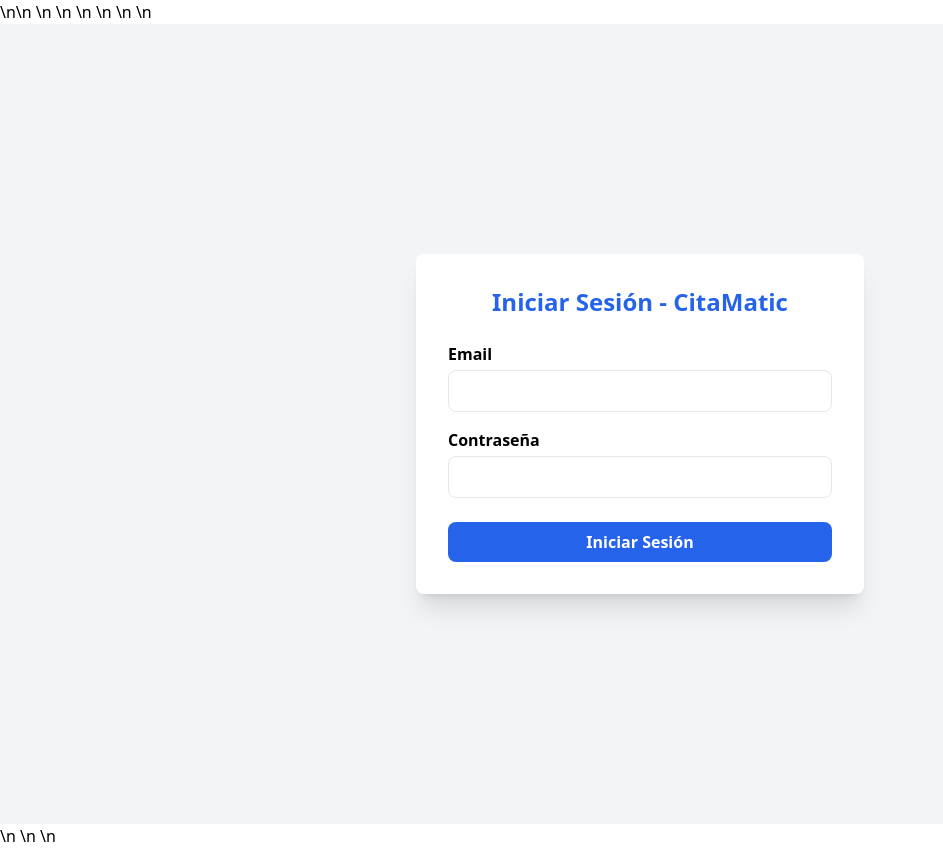
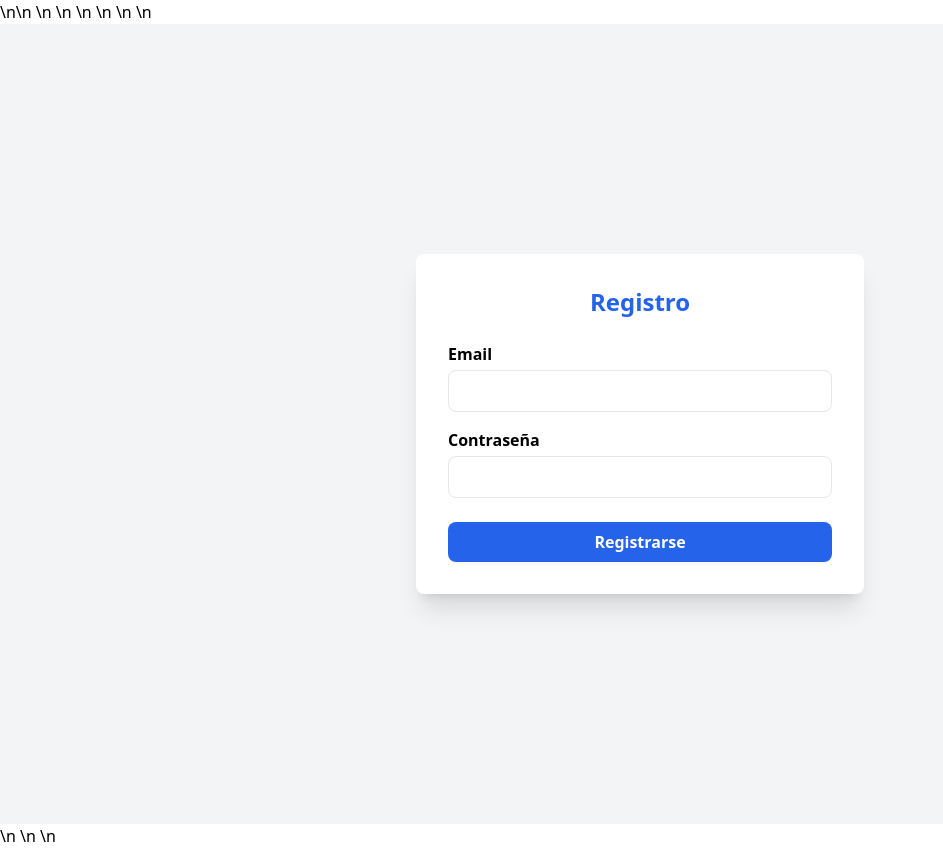
Before and after one commit to ARVI17/KIBA, a React (Vite) app in the folder frontend/: page /register in a window 1280 px wide. Shown: the whole page, without its empty margins (0-943 px from the left). Built offline with nearby package versions, Linux system fonts and the light colour scheme; no server answers.

Commit message:
Add registration and home pages with auth guards

```diff
--- a/frontend/src/App.jsx
+++ b/frontend/src/App.jsx
@@ -1,23 +1,30 @@
-import { BrowserRouter as Router, Routes, Route } from 'react-router-dom'
+import { BrowserRouter as Router, Routes, Route, Navigate } from 'react-router-dom'
 import Layout from './components/Layout'
+import ProtectedRoute from './components/ProtectedRoute'
 import Dashboard from './pages/Dashboard'
 import SendSMS from './pages/SendSMS'
 import ImportSMS from './pages/ImportSMS'
 import Reports from './pages/Reports'
 import Login from './pages/Login'
+import Register from './pages/Register'
+import Home from './pages/Home'
 
 export default function App() {
   return (
     <Router>
       <Routes>
         <Route path="/login" element={<Login />} />
-        <Route element={<Layout />}>
-          <Route path="/dashboard" element={<Dashboard />} />
-          <Route path="/send-sms" element={<SendSMS />} />
-          <Route path="/import-sms" element={<ImportSMS />} />
-          <Route path="/reports" element={<Reports />} />
+        <Route path="/register" element={<Register />} />
+        <Route element={<ProtectedRoute />}>
+          <Route element={<Layout />}>
+            <Route path="/" element={<Home />} />
+            <Route path="/dashboard" element={<Dashboard />} />
+            <Route path="/send-sms" element={<SendSMS />} />
+            <Route path="/import-sms" element={<ImportSMS />} />
+            <Route path="/reports" element={<Reports />} />
+          </Route>
         </Route>
-        <Route path="*" element={<Login />} />
+        <Route path="*" element={<Navigate to="/" />} />
       </Routes>
     </Router>
   )
--- a/frontend/src/AuthContext.jsx
+++ b/frontend/src/AuthContext.jsx
@@ -1,6 +1,6 @@
 import React, { createContext, useContext, useState } from 'react';
 
-const AuthContext = createContext({ token: null, user: null });
+const AuthContext = createContext({ token: null, user: null, login: () => {}, logout: () => {}, getUser: () => null });
 
 export function AuthProvider({ children }) {
   const [token, setToken] = useState(() => localStorage.getItem('token'));
@@ -23,8 +23,12 @@
     localStorage.removeItem('user');
   };
 
+  const getUser = () => {
+    return user;
+  };
+
   return (
-    <AuthContext.Provider value={{ token, user, login, logout }}>
+    <AuthContext.Provider value={{ token, user, login, logout, getUser }}>
       {children}
     </AuthContext.Provider>
   );
--- a/frontend/src/components/Layout.jsx
+++ b/frontend/src/components/Layout.jsx
@@ -1,15 +1,25 @@
-import { Link, Outlet } from 'react-router-dom'
+import { Link, Outlet, useNavigate } from 'react-router-dom'
+import { useAuth } from '../AuthContext'
 
 export default function Layout() {
+  const navigate = useNavigate();
+  const { logout } = useAuth();
+
+  const handleLogout = () => {
+    logout();
+    navigate('/login');
+  }
+
   return (
     <div>
       <header className="bg-blue-600 text-white">
         <nav className="container mx-auto p-4 flex gap-4">
+          <Link to="/">Inicio</Link>
           <Link to="/dashboard">Dashboard</Link>
           <Link to="/send-sms">Enviar SMS</Link>
           <Link to="/import-sms">Importar SMS</Link>
           <Link to="/reports">Reportes</Link>
-          <Link to="/login" className="ml-auto">Salir</Link>
+          <button onClick={handleLogout} className="ml-auto">Salir</button>
         </nav>
       </header>
       <main className="p-4">
--- /dev/null
+++ b/frontend/src/components/ProtectedRoute.jsx
@@ -0,0 +1,10 @@
+import { Navigate, Outlet } from 'react-router-dom';
+import { useAuth } from '../AuthContext';
+
+export default function ProtectedRoute() {
+  const { token } = useAuth();
+  if (!token) {
+    return <Navigate to="/login" replace />;
+  }
+  return <Outlet />;
+}
--- /dev/null
+++ b/frontend/src/pages/Home.jsx
@@ -0,0 +1,13 @@
+import React from 'react';
+import { useAuth } from '../AuthContext';
+
+export default function Home() {
+  const { getUser } = useAuth();
+  const user = getUser();
+  return (
+    <div className="p-6">
+      <h1 className="text-2xl font-bold mb-4 text-blue-600">Bienvenido a CitaMatic</h1>
+      {user && <p className="text-gray-700">Sesión iniciada como {user.email}</p>}
+    </div>
+  );
+}
--- /dev/null
+++ b/frontend/src/pages/Register.jsx
@@ -0,0 +1,60 @@
+import React, { useState } from 'react';
+import { useNavigate } from 'react-router-dom';
+import api from '../api';
+
+export default function Register() {
+  const [email, setEmail] = useState('');
+  const [password, setPassword] = useState('');
+  const [error, setError] = useState('');
+  const navigate = useNavigate();
+
+  const handleRegister = async (e) => {
+    e.preventDefault();
+    setError('');
+    try {
+      const { data } = await api.post('/crear-admin', {
+        correo: email,
+        contrasena: password
+      });
+      if (data.mensaje) {
+        navigate('/login');
+      } else {
+        setError(data.error || 'Error al registrarse');
+      }
+    } catch {
+      setError('Error al registrarse');
+    }
+  };
+
+  return (
+    <div className="min-h-screen flex items-center justify-center bg-gray-100">
+      <form onSubmit={handleRegister} className="bg-white shadow-xl rounded-lg p-8 w-full max-w-md">
+        <h2 className="text-2xl font-bold text-blue-600 mb-6 text-center">Registro</h2>
+        {error && <div className="alert alert-danger mb-4">{error}</div>}
+        <div className="mb-4">
+          <label className="block mb-1 font-semibold">Email</label>
+          <input
+            type="email"
+            className="w-full border px-4 py-2 rounded-lg"
+            value={email}
+            onChange={(e) => setEmail(e.target.value)}
+            required
+          />
+        </div>
+        <div className="mb-6">
+          <label className="block mb-1 font-semibold">Contraseña</label>
+          <input
+            type="password"
+            className="w-full border px-4 py-2 rounded-lg"
+            value={password}
+            onChange={(e) => setPassword(e.target.value)}
+            required
+          />
+        </div>
+        <button type="submit" className="w-full bg-blue-600 text-white font-bold py-2 rounded-lg hover:bg-blue-700">
+          Registrarse
+        </button>
+      </form>
+    </div>
+  );
+}
```
